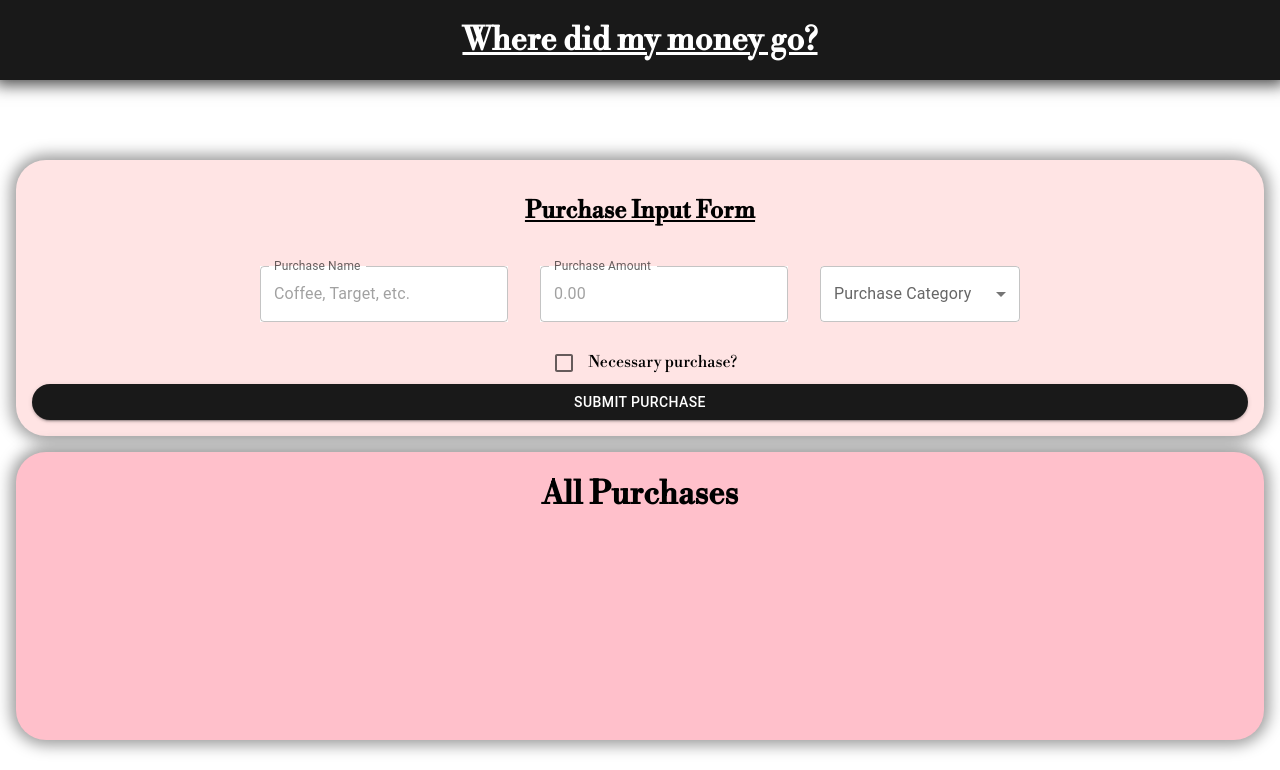
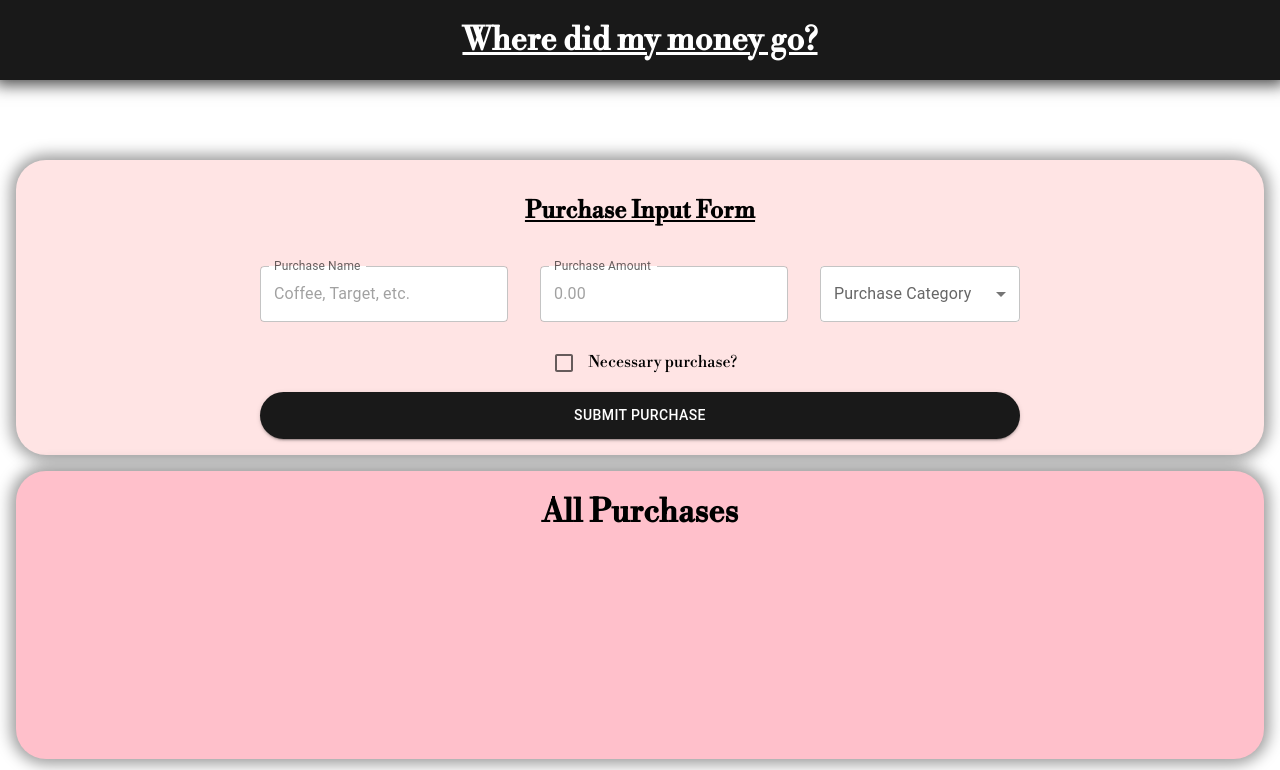
Before and after one commit to melxincognito/where-did-my-money-go-typescript, a React (Create React App) app: page / in a window 1280 px wide. Shown: the top 770 px of the page. Built offline with nearby package versions, Linux system fonts and the light colour scheme.

Commit message:
centered content so button would be smaller

```diff
--- a/src/components/PurchaseInputForm.tsx
+++ b/src/components/PurchaseInputForm.tsx
@@ -142,6 +142,8 @@ const styles = {
     boxShadow: "0px 0px 15px 5px rgba(0,0,0,0.4)",
     borderRadius: "30px",
     display: "grid",
+    justifyContent: "center",
+    gap: "0.5rem",
   },
   contentContainer: {
     display: "grid",
@@ -162,11 +164,13 @@ const styles = {
   },
   textField: {
     backgroundColor: "white",
+    borderRadius: "5px",
   },
   categorySelector: {
     backgroundColor: "white",
   },
   submitPurchaseButton: {
     borderRadius: "30px",
+    padding: "0.7rem",
   },
 } as const;
```
